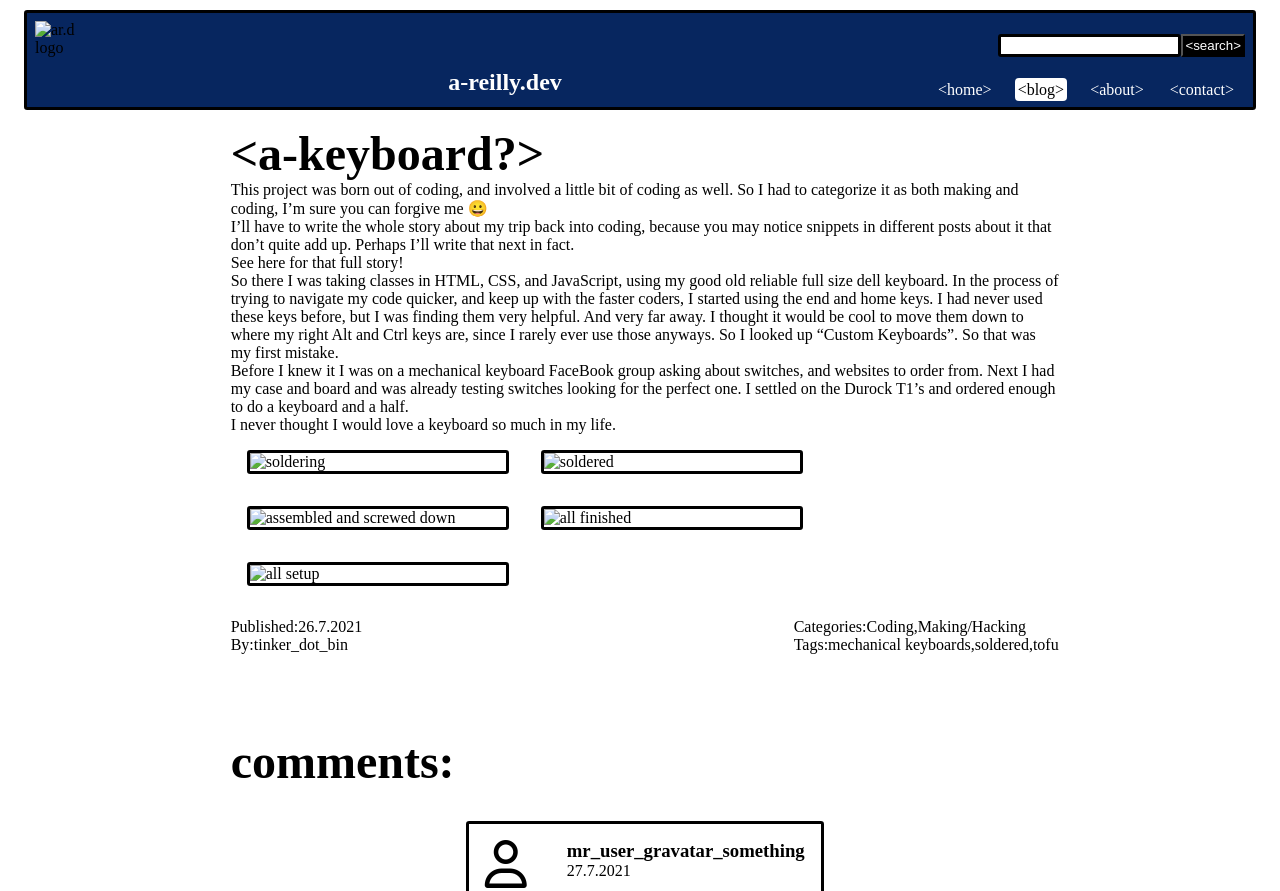
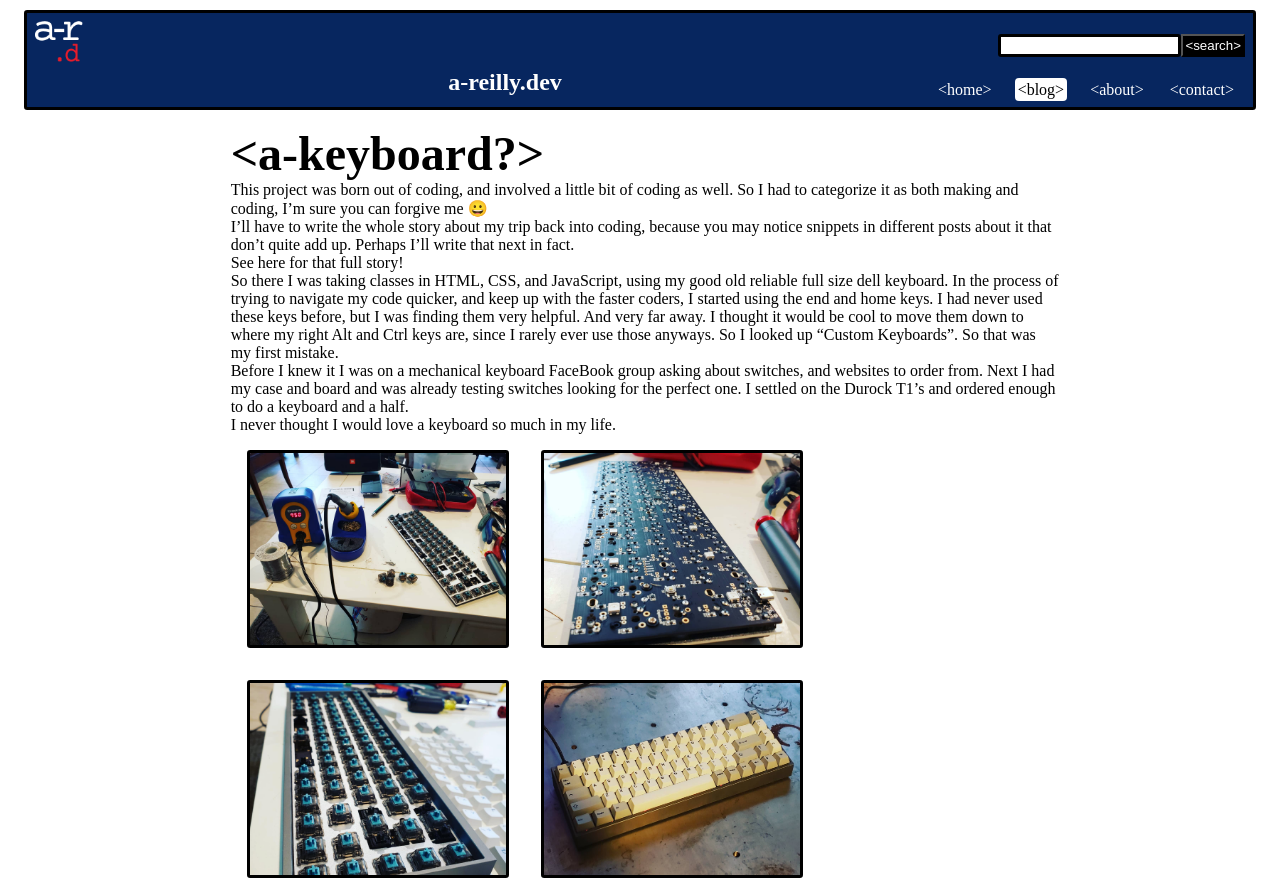
Before and after one commit to funcyChaos/a-reilly.dev, a plain HTML site: page blog-post.html in a window 1280 px wide. Shown: the top 891 px of the page. Drawn offline with Linux system fonts and the light colour scheme; the site is published under a folder, as on GitHub Pages, so addresses that start at the root find nothing.

Commit message:
added relative addressing, hope that fixes it all

```diff
--- a/blog-post.html
+++ b/blog-post.html
@@ -29,7 +29,7 @@
 			<!-- NAV BAR -->
 			<nav class="nav-cell" id="nav-cell-change">
 				<!-- <i class="fab fa-github-alt fa-2x"></i> -->
-				<img src="/images/main-logo.png" alt="ar.d logo">
+				<img src="./images/main-logo.png" alt="ar.d logo">
 				<h2>a-reilly.dev</h2>
 				<div class="column nav-items" id="nav-id">
 					<form class="flex" action="search">
@@ -76,11 +76,11 @@
 				<p>I never thought I would love a keyboard so much in my life.</p>
 
 				<div class="gallery">
-					<img src="/images-blog-post/soldering.jpg" alt="soldering">
-					<img src="/images-blog-post/soldered.jpg" alt="soldered">
-					<img src="/images-blog-post/all-screwed-down.jpg" alt="assembled and screwed down">
-					<img src="/images-blog-post/all-finished.jpg" alt="all finished">
-					<img src="/images-blog-post/all-setup.jpg" alt="all setup">
+					<img src="./images-blog-post/soldering.jpg" alt="soldering">
+					<img src="./images-blog-post/soldered.jpg" alt="soldered">
+					<img src="./images-blog-post/all-screwed-down.jpg" alt="assembled and screwed down">
+					<img src="./images-blog-post/all-finished.jpg" alt="all finished">
+					<img src="./images-blog-post/all-setup.jpg" alt="all setup">
 				</div>
 
 				<div class="flex justify-space-between">
```
Also changed, not shown: blog.html (+1 -1 lines), index.html (+2 -2 lines).
